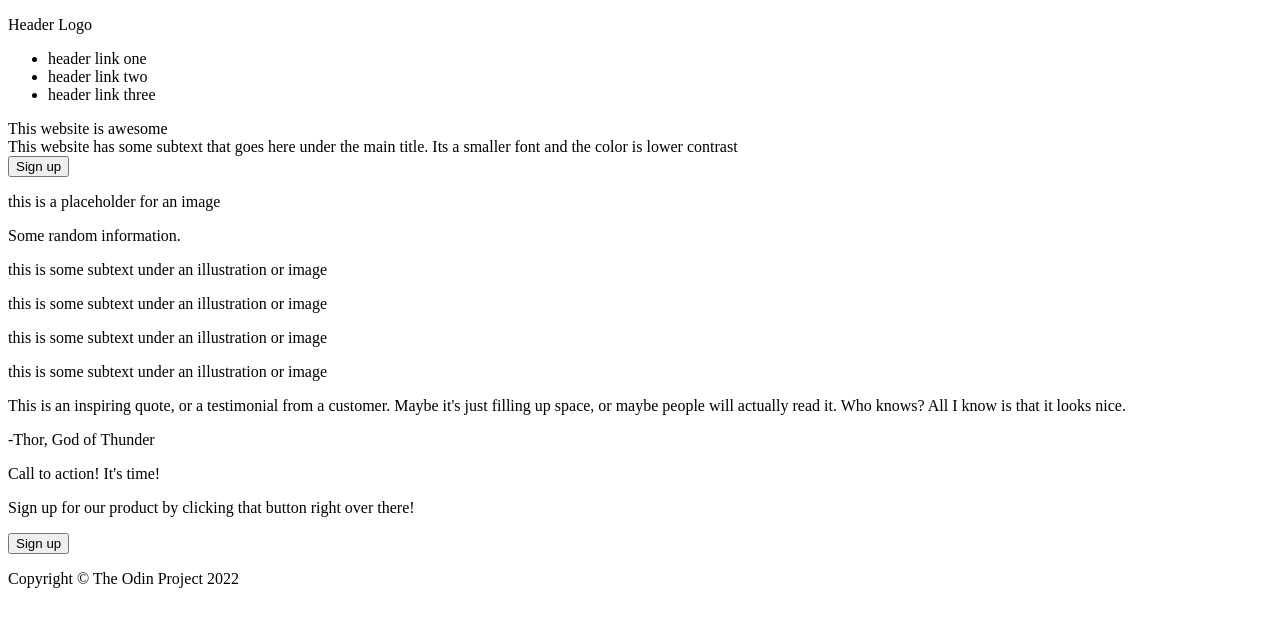
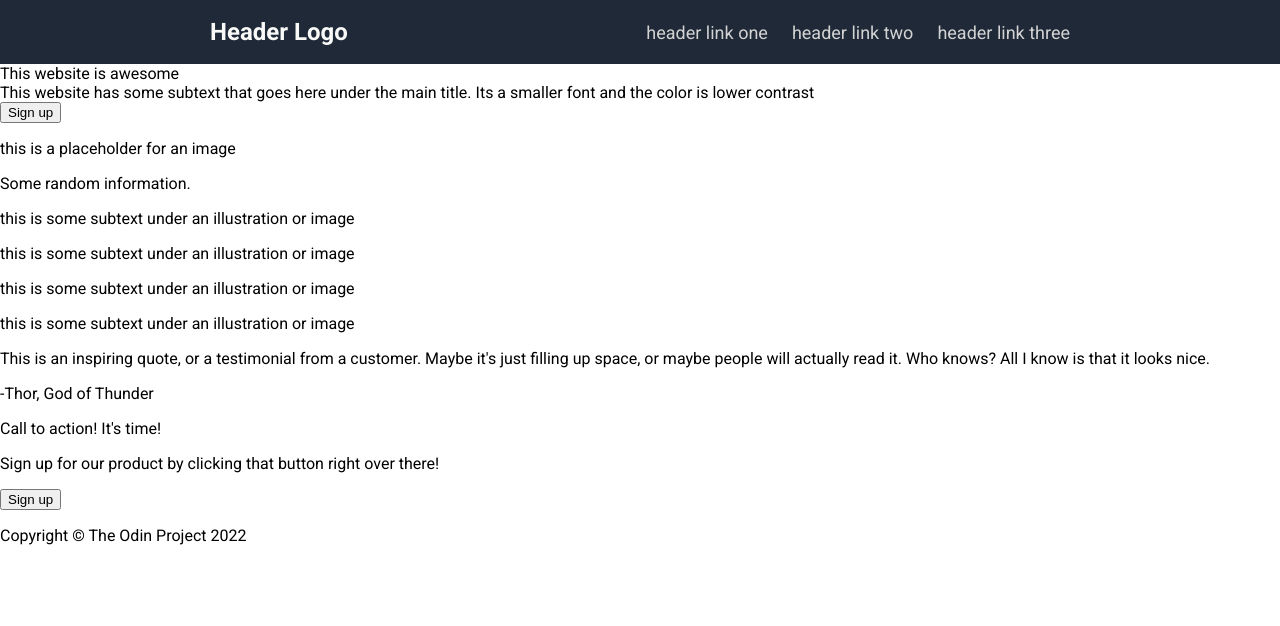
Before and after one commit to yulopadua/landing-page, a plain HTML site: page index.html in a window 1280 px wide. Drawn offline with Linux system fonts and the light colour scheme.

Commit message:
Add style for header

```diff
--- a/index.html
+++ b/index.html
@@ -5,15 +5,16 @@
     <meta http-equiv="X-UA-Compatible" content="IE=edge">
     <meta name="viewport" content="width=device-width, initial-scale=1.0">
     <title>Landing Page</title>
+    <link rel="stylesheet" href="style.css">
 </head>
 <body>
     <header>
-        <p>Header Logo</p>
+        <h1 class="logo-text">Header Logo</h1>
         <nav>
             <ul>
-                <li>header link one</li>
-                <li>header link two</li>
-                <li>header link three</li>
+                <li><a href="">header link one</a></li>
+                <li><a href="">header link two</a></li>
+                <li><a href="">header link three</a></li>
             </ul>
         </nav>
     </header>
--- /dev/null
+++ b/style.css
@@ -0,0 +1,39 @@
+@import url('https://fonts.googleapis.com/css2?family=Roboto:ital,wght@0,100;0,300;0,400;0,500;0,700;0,900;1,100;1,300;1,400;1,500;1,700;1,900&display=swap');
+
+body {
+    font-family: 'Roboto', sans-serif;
+    padding: 0;
+    margin: 0;
+}
+
+ul {
+    list-style: none;
+    padding: 0;
+    margin: 0;
+    display: flex;
+}
+
+nav {
+    display: flex;
+    align-items: center;
+}
+
+a {
+    text-decoration: none;
+    margin-left: 24px;
+    font-size: large;
+    color: lightgray;
+}
+
+header {
+    background-color: #1f2937;
+    display: flex;
+    justify-content: space-between;
+    padding: 18px 210px;
+}
+
+.logo-text {
+    font-size: 24px;
+    color: #f9faf8;
+    margin: 0;
+}
```
